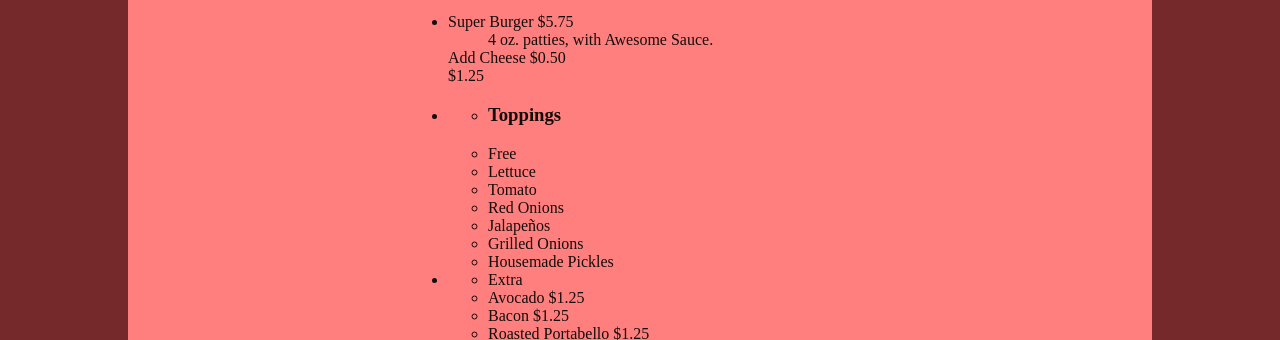
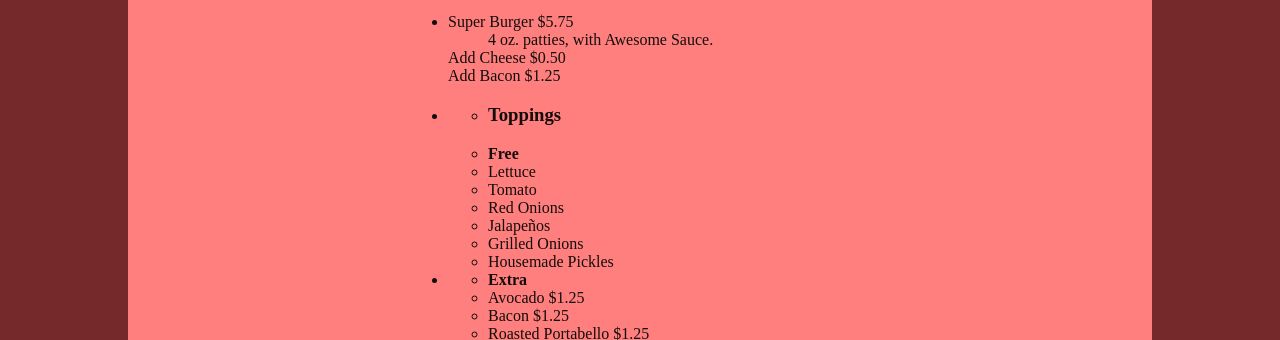
Before and after one commit to JerecTharen/Project1, a website: page foodMenu/foodMenu.html in a window 1280 px wide. Shown: the part 360-700 px from the top of the page. Drawn offline with Linux system fonts and the light colour scheme.

Commit message:
Fixed Typo

```diff
--- a/foodMenu/foodMenu.html
+++ b/foodMenu/foodMenu.html
@@ -73,6 +73,7 @@
                                     <span class="menuItem">$0.50</span>
                                 </dt>
                                 <dt>
+                                    <span class="menuItem">Add Bacon</span>
                                     <span class="menuItem">$1.25</span>
                                 </dt>
                             </dl>
@@ -80,7 +81,7 @@
                         <li>
                             <ul>
                                 <li><h3>Toppings</h3></li>
-                                <li>Free</li>
+                                <li><strong>Free</strong></li>
                                 <li>Lettuce</li>
                                 <li>Tomato</li>
                                 <li>Red Onions</li>
@@ -91,7 +92,7 @@
                         </li>
                         <li>
                             <ul>
-                                <li>Extra</li>
+                                <li><strong>Extra</strong></li>
                                 <li>
                                     <span class="menuItem">Avocado</span>
                                     <span class="menuItem">$1.25</span>
```
